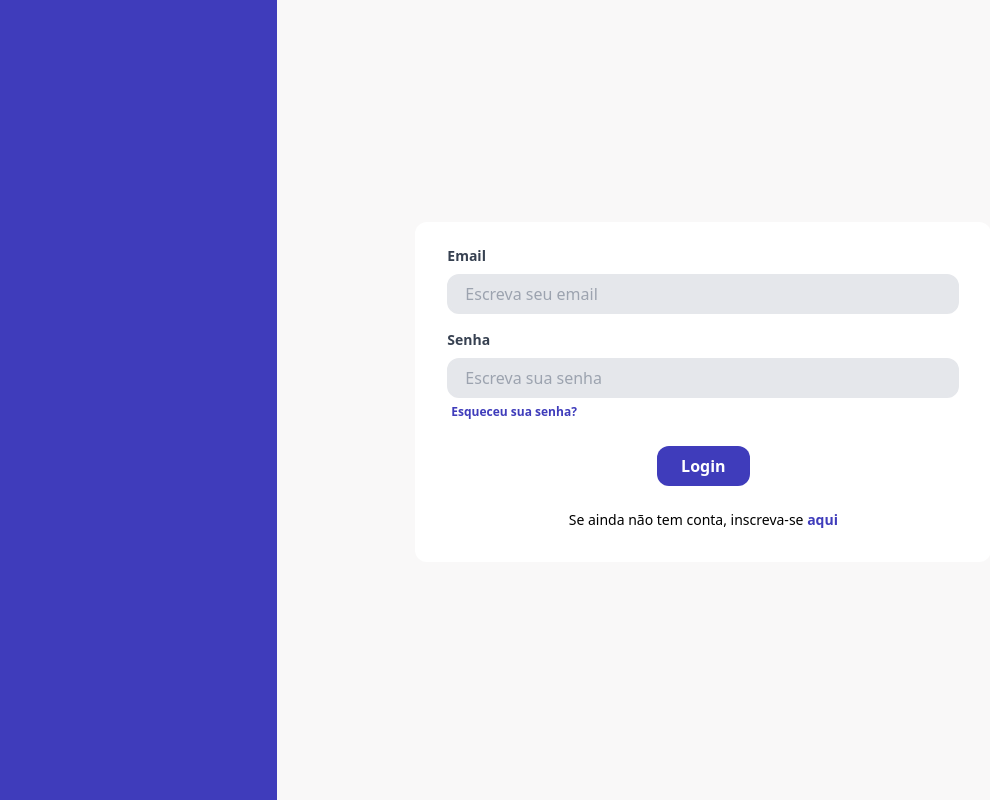
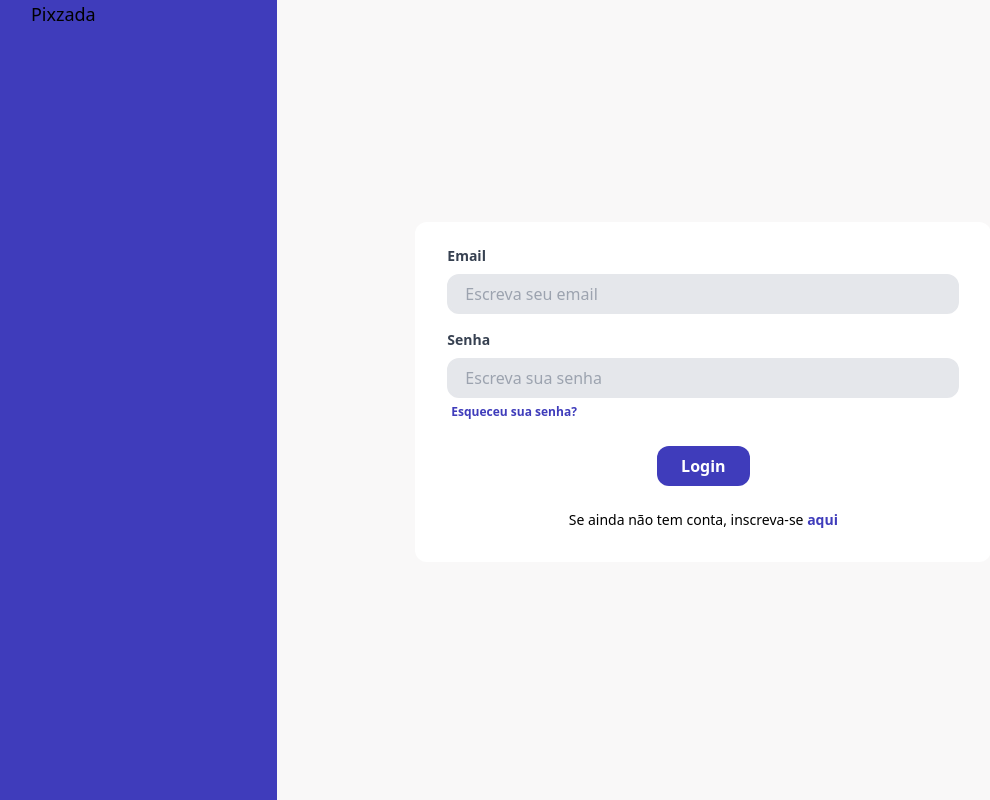
Before and after one commit to macieeel/front_siteCES22, a Next.js app: page /login in a window 1280 px wide. Shown: the whole page, without its empty margins (150-1140 px from the left). Built offline with nearby package versions, Linux system fonts and the light colour scheme.

Commit message:
minor styles alterations

```diff
--- a/src/components/Header.jsx
+++ b/src/components/Header.jsx
@@ -54,7 +54,7 @@ export function Header() {
                             Sair
                         </button>
                         {/* </Link> */}
-                        <Link href="/login">
+                        {/* <Link href="/login">
                             <a
                                 className={` block mt-4 lg:inline-block lg:mt-0 mr-8 hover:text-white transition-colors`}>
                                 Login
@@ -65,7 +65,7 @@ export function Header() {
                                 className={` block mt-4 lg:inline-block lg:mt-0 mr-8 hover:text-white transition-colors`}>
                                 Inscreva-se
                             </a>
-                        </Link>
+                        </Link> */}
                     </div>
                 </nav>
             </div>
--- a/src/pages/login.jsx
+++ b/src/pages/login.jsx
@@ -32,7 +32,9 @@ export default function Login() {
                 <title>Login</title>
             </Head>
             <div className="flex h-full">
-                <div className="w-1/3 bg-primary"></div>
+                <div className="w-1/3 bg-primary flex align-center justify-center">
+                    <p className="text-lg font-medium">Pixzada</p>
+                </div>
                 <div className="flex flex-grow mx-4 justify-center items-center">
                     <div className="w-full max-w-xl bg-white rounded-xl px-8 pt-6 pb-8 mb-4">
                         <form className="" method="POST">
```
